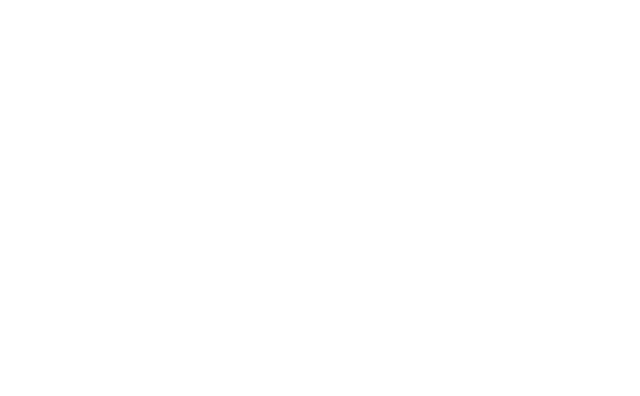
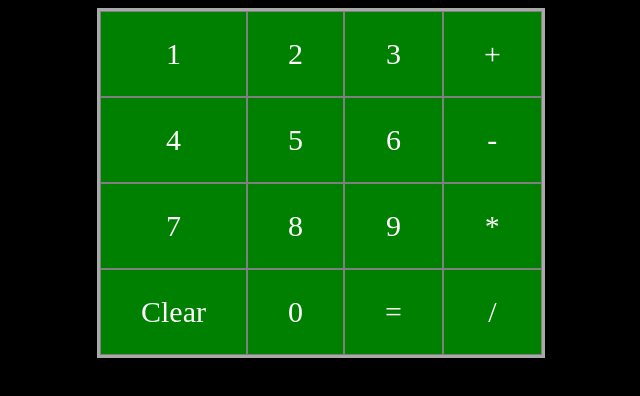
Before and after one commit to Max4king/calculator, a plain HTML site: page index.html in a window 1280 px wide. Shown: the whole page, without its empty margins (11-651 px from the left). Drawn offline with Linux system fonts and the light colour scheme.

Commit message:
my own version

```diff
--- a/calculator.js
+++ b/calculator.js
@@ -0,0 +1,11 @@
+/* Calculator.js
+    Basic Calculator with GUI
+    func + - * /
+*/
+
+function add(a,b) {return a + b;}
+function subtract(a,b) {return a - b;}
+function multiply(a,b) {return a * b;}
+function divide(a,b) {return a / b;}
+
+function operate(operator, num1, num2) {return operator(num1,num2);}
--- a/index.html
+++ b/index.html
@@ -4,12 +4,43 @@
     <meta charset="UTF-8">
     <meta http-equiv="X-UA-Compatible" content="IE=edge">
     <meta name="viewport" content="width=device-width, initial-scale=1.0">
+    <script src="calculator.js" defer></script>
+    <link rel="stylesheet" href="styles.css">
     <title>My Calculator</title>
 </head>
 <body>
     <div class="container">
-        <div class="display"></div>
-        <div class="buttons"></div>
+        <div class="display">
+            <div class="display-text">1234</div>
+        </div>
+        <div class="buttons">
+            <div class="clear">
+
+            </div>
+            <div class="operating-area">
+                <div class="numpad">
+                    <div class="button">1</div>
+                    <div class="button">2</div>
+                    <div class="button">3</div>
+                    <div class="button">4</div>
+                    <div class="button">5</div>
+                    <div class="button">6</div>
+                    <div class="button">7</div>
+                    <div class="button">8</div>
+                    <div class="button">9</div>
+                    <div class="button">Clear</div>
+                    <div class="button">0</div>
+                    <div class="button">=</div>
+                </div>
+                <div class="operators">
+                    <div class="button">+</div>
+                    <div class="button">-</div>
+                    <div class="button">*</div>
+                    <div class="button">/</div>
+
+                </div>
+            </div>
+        </div>
     </div>
 </body>
 </html>
--- a/styles.css
+++ b/styles.css
@@ -0,0 +1,52 @@
+body {
+    background-color: black;
+}
+
+.container {
+    display: grid;
+    grid-template-columns: repeat(4, 100px);
+    grid-template-rows: minmax(100px, auto) repeat(5, 80px);
+}
+
+.display {
+    flex: 1z;
+    align-items: center;
+    justify-content: center;
+    text-decoration: none;
+    border: none;
+    text-align: center;
+}
+
+.button {
+    background-color: green;
+    border: solid gray 1px;
+    color: white;
+    padding:  25px 40px;
+    text-align: center;
+    text-decoration: none;
+    display: inline-block;
+    font-size: 30px;
+}
+
+.buttons {
+    padding: 0 0 0 0;
+    margin: 0 0 0 0;
+    display: grid;
+    justify-items: center;
+}
+
+.operating-area {
+    border: solid darkgray 3px;
+    display: grid;
+    grid-template-columns: repeat(2, auto);
+}
+
+.numpad {
+    display: grid;
+    grid-template-columns: repeat(3, auto);
+}
+
+.operators {
+    display: grid;
+    grid-column: 2;
+}
```
